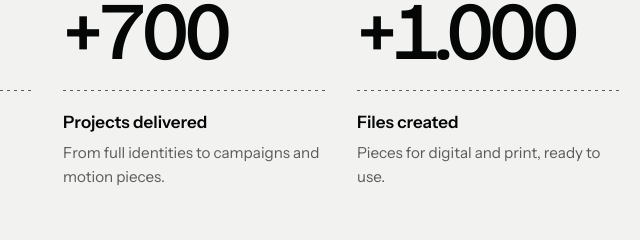
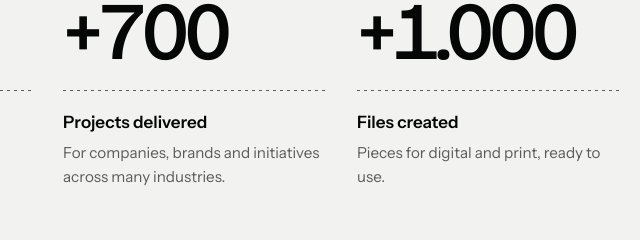
Before and after one commit to schwarzraben/still-studio_final, a plain HTML site: page index.html in a window 1280 px wide. Shown: the part 1369-1609 px from the top of the page, 299-939 px from the left. Drawn offline with nearby package versions, Linux system fonts and the light colour scheme.

Commit message:
Em números: nova frase para projetos entregues
Co-Authored-By: Claude Opus 5.5 <noreply@anthropic.com>
Claude-Session: https://claude.ai/code/session_01TgsKvLZZ1eoxPBdb87j4EF

```diff
--- a/assets/site.js
+++ b/assets/site.js
@@ -21,7 +21,7 @@
   "Uma marca bonita chama atenção. Uma marca bem pensada é entendida, escolhida e lembrada.":["A beautiful brand gets attention. A well-thought-out brand is understood, chosen and remembered.","Una marca bonita llama la atención. Una marca bien pensada es entendida, elegida y recordada."],
   "@hl":["understood|remembered","entendida|recordada"],
   "Em números":["In numbers","En números"],"Anos de estúdio":["Years of studio","Años de estudio"],"Criando marcas, campanhas e projetos culturais.":["Creating brands, campaigns and cultural projects.","Creando marcas, campañas y proyectos culturales."],
-  "Projetos entregues":["Projects delivered","Proyectos entregados"],"De identidades completas a campanhas e peças de motion.":["From full identities to campaigns and motion pieces.","De identidades completas a campañas y piezas de motion."],
+  "Projetos entregues":["Projects delivered","Proyectos entregados"],"Para empresas, marcas e iniciativas de diversos segmentos.":["For companies, brands and initiatives across many industries.","Para empresas, marcas e iniciativas de diversos sectores."],
   "Arquivos criados":["Files created","Archivos creados"],"Peças para o digital e o impresso, prontas para usar.":["Pieces for digital and print, ready to use.","Piezas para digital e impreso, listas para usar."],
   "Clientes satisfeitos":["Satisfied clients","Clientes satisfechos"],"Cada projeto acompanhado de perto, do briefing à entrega.":["Every project followed closely, from brief to delivery.","Cada proyecto acompañado de cerca, del briefing a la entrega."],
   /* portfólio */
--- a/index.html
+++ b/index.html
@@ -353,7 +353,7 @@ body.lock{overflow:hidden}
   <!-- NÚMEROS: data-to = valor final, data-pre = prefixo (+), data-suf = sufixo (%) -->
   <div>
     <div class="num" data-rv><b data-to="4">4</b><strong>Anos de estúdio</strong><span>Criando marcas, campanhas e projetos culturais.</span></div>
-    <div class="num" data-rv><b data-to="700" data-pre="+">+700</b><strong>Projetos entregues</strong><span>De identidades completas a campanhas e peças de motion.</span></div>
+    <div class="num" data-rv><b data-to="700" data-pre="+">+700</b><strong>Projetos entregues</strong><span>Para empresas, marcas e iniciativas de diversos segmentos.</span></div>
     <div class="num" data-rv><b data-to="1000" data-pre="+">+1.000</b><strong>Arquivos criados</strong><span>Peças para o digital e o impresso, prontas para usar.</span></div>
     <div class="num" data-rv><b data-to="100" data-suf="%">100%</b><strong>Clientes satisfeitos</strong><span>Cada projeto acompanhado de perto, do briefing à entrega.</span></div>
   </div>
```
